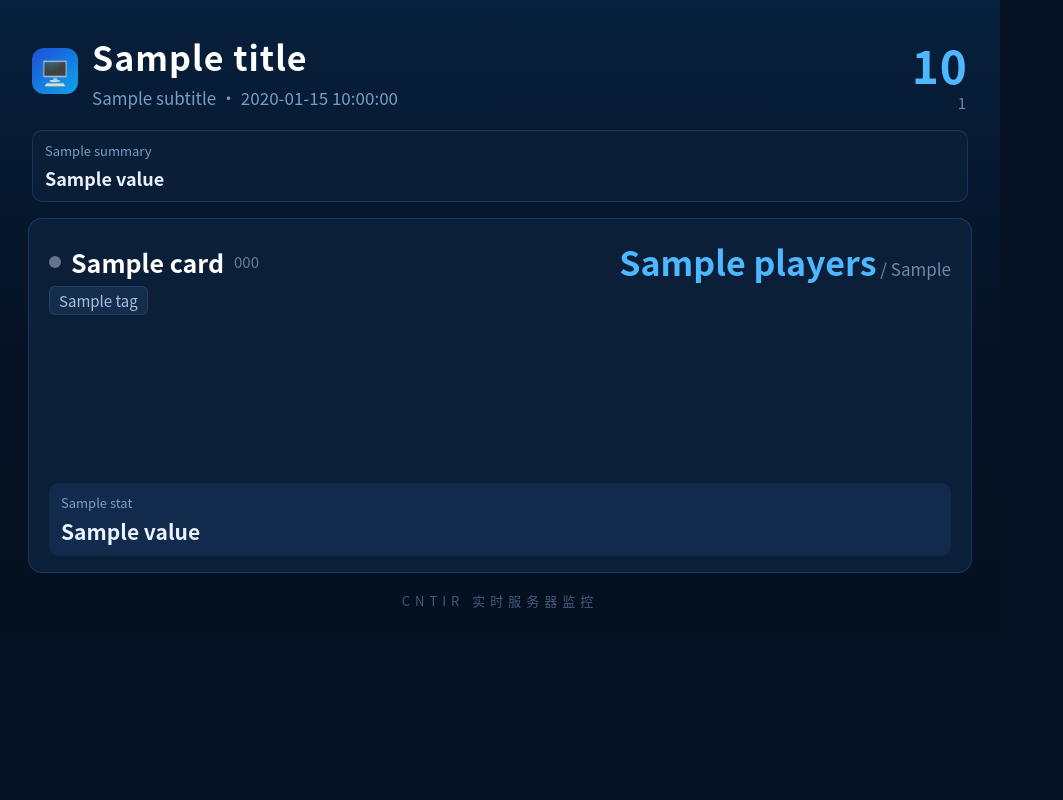
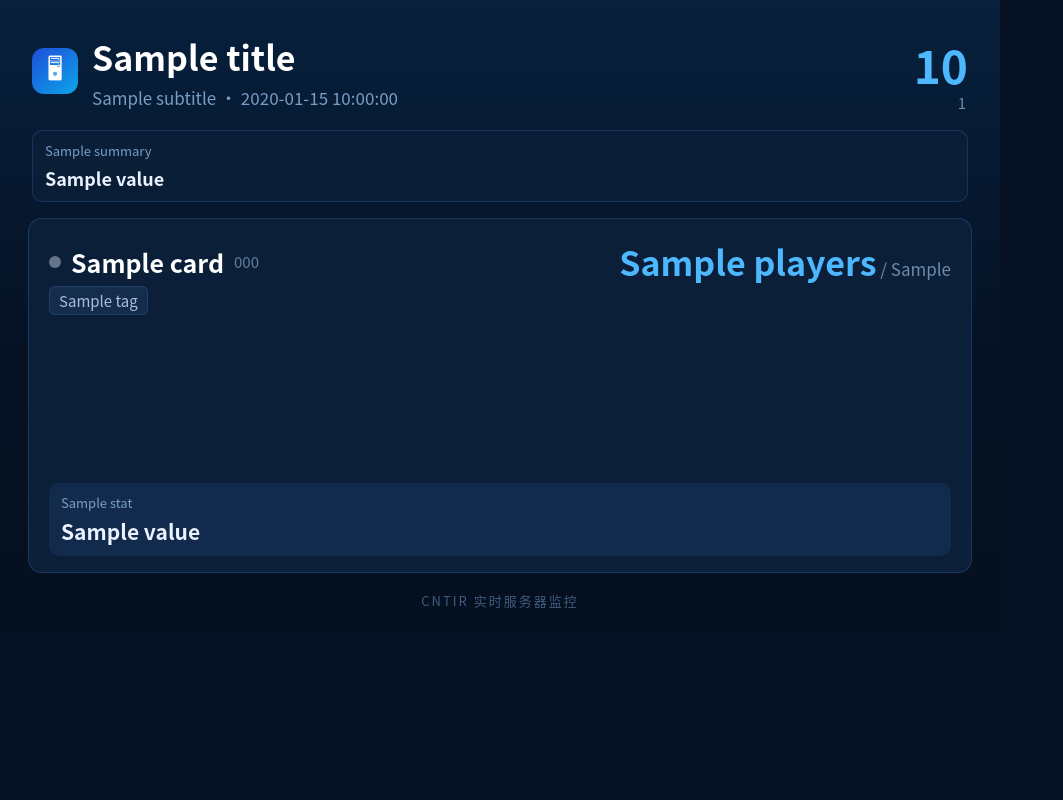
Before and after one commit to jingyu8127/astrbot_plugin_CNTIR_bot, a Python web app: template templates/server_card.html in a window 1280 px wide. Shown: the whole page, without its empty margins (0-1063 px from the left). Run offline with Jinja, Linux system fonts and the light colour scheme; the template is opened without the code that fills it: most values are stand-ins (such as "Sample title", 1, 10 or a date in 2020).

Commit message:
修复卡片数字被 emoji 字体接管导致的显示异常

```diff
--- a/templates/server_card.html
+++ b/templates/server_card.html
@@ -6,9 +6,16 @@
   }
   body {
     width: 1000px;
+    /* 注意：不要把 emoji 字体写进字体栈——Noto Color Emoji 里带数字字形（键帽 emoji），
+       渲染机缺少前几个中文字体时数字会被 emoji 字体接管，看起来像被涂黑、字距被拉开。
+       emoji 字符由浏览器按字符自动回退，无需显式声明。 */
     font-family: "Microsoft YaHei", "PingFang SC", "Noto Sans CJK SC", "Source Han Sans SC",
-                 "Segoe UI", "Apple Color Emoji", "Segoe UI Emoji", "Noto Color Emoji", sans-serif;
+                 "WenQuanYi Micro Hei", "Noto Sans", "DejaVu Sans", "Liberation Sans",
+                 "Segoe UI", Arial, sans-serif;
     -webkit-font-smoothing: antialiased;
+  }
+  .num b, .head .total b, .sum b, .stat b, .tag, .code {
+    font-variant-numeric: tabular-nums;
   }
   .wrap {
     box-sizing: border-box;
@@ -24,10 +31,10 @@
     display: flex; align-items: center; justify-content: center;
     font-size: 24px; color: #ffffff;
   }
-  .head .t { font-size: 34px; font-weight: 700; color: #ffffff; letter-spacing: 1px; }
+  .head .t { font-size: 34px; font-weight: 700; color: #ffffff; }
   .head .s { font-size: 17px; color: #7a9dc4; margin: 4px 0 0; }
   .head .total { margin-left: auto; text-align: right; line-height: 1; }
-  .head .total b { font-size: 46px; font-weight: 700; color: #4db8ff; letter-spacing: 1px; }
+  .head .total b { font-size: 46px; font-weight: 700; color: #4db8ff; }
   .head .total span { display: block; font-size: 15px; color: #6f8bab; margin-top: 8px; letter-spacing: 2px; }
 
   .summary { display: flex; gap: 8px; padding: 0 4px 16px; }
@@ -73,7 +80,7 @@
   .stat em { display: block; font-style: normal; font-size: 13px; color: #7a9dc4; margin-bottom: 4px; }
   .stat b { font-size: 21px; font-weight: 700; color: #eaf2ff; }
 
-  .foot { padding-top: 4px; text-align: center; font-size: 13px; color: #3f5b7d; letter-spacing: 5px; }
+  .foot { padding-top: 4px; text-align: center; font-size: 13px; color: #3f5b7d; letter-spacing: 2px; }
 </style>
 <div class="wrap">
   <div class="head">
```
